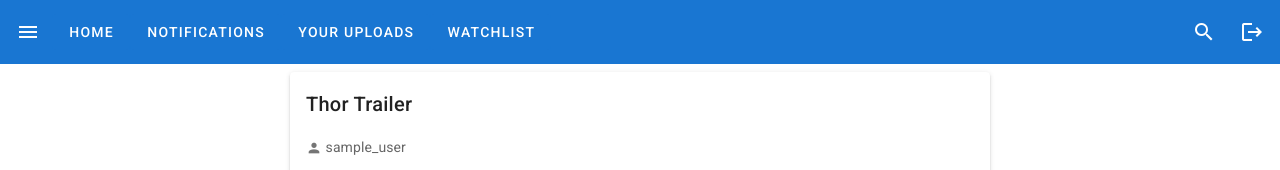
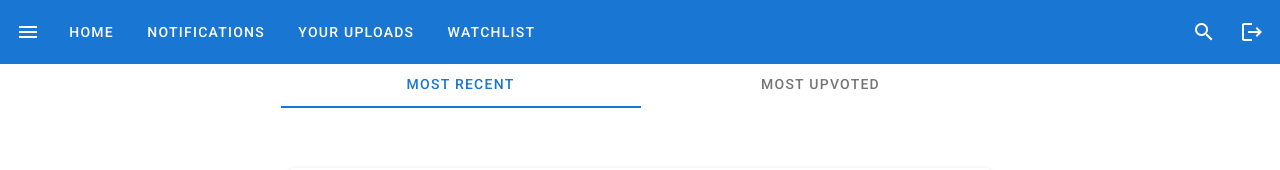
Before and after one commit to Rage-cmd/Educational-Repository, a Vue app in the folder frontend/client-app/: page / in a window 1280 px wide. Shown: the top 170 px of the page. Built offline with nearby package versions, Linux system fonts and the light colour scheme; grey boxes are pictures that could not be loaded.

Commit message:
added tabs

```diff
--- a/frontend/client-app/src/components/HomeScreen.vue
+++ b/frontend/client-app/src/components/HomeScreen.vue
@@ -2,6 +2,25 @@
 
     <v-app >
         <NavBar/>
+        <v-container>
+        </v-container>
+        <v-container>
+            <v-tabs
+                v-model="selectedTab"
+                color="primary"
+                slider-color="primary"
+                mt-4
+                fixed-tabs
+            >
+                <v-tab>
+                    Most Recent
+                </v-tab>
+
+                <v-tab>
+                    Most Upvoted
+                </v-tab>
+            </v-tabs>
+        </v-container>
         <PostTemplate :postModel="sampleVideoPostData"/>
         <PostTemplate :postModel="sampleMCQPostData"/>
     </v-app>
```
